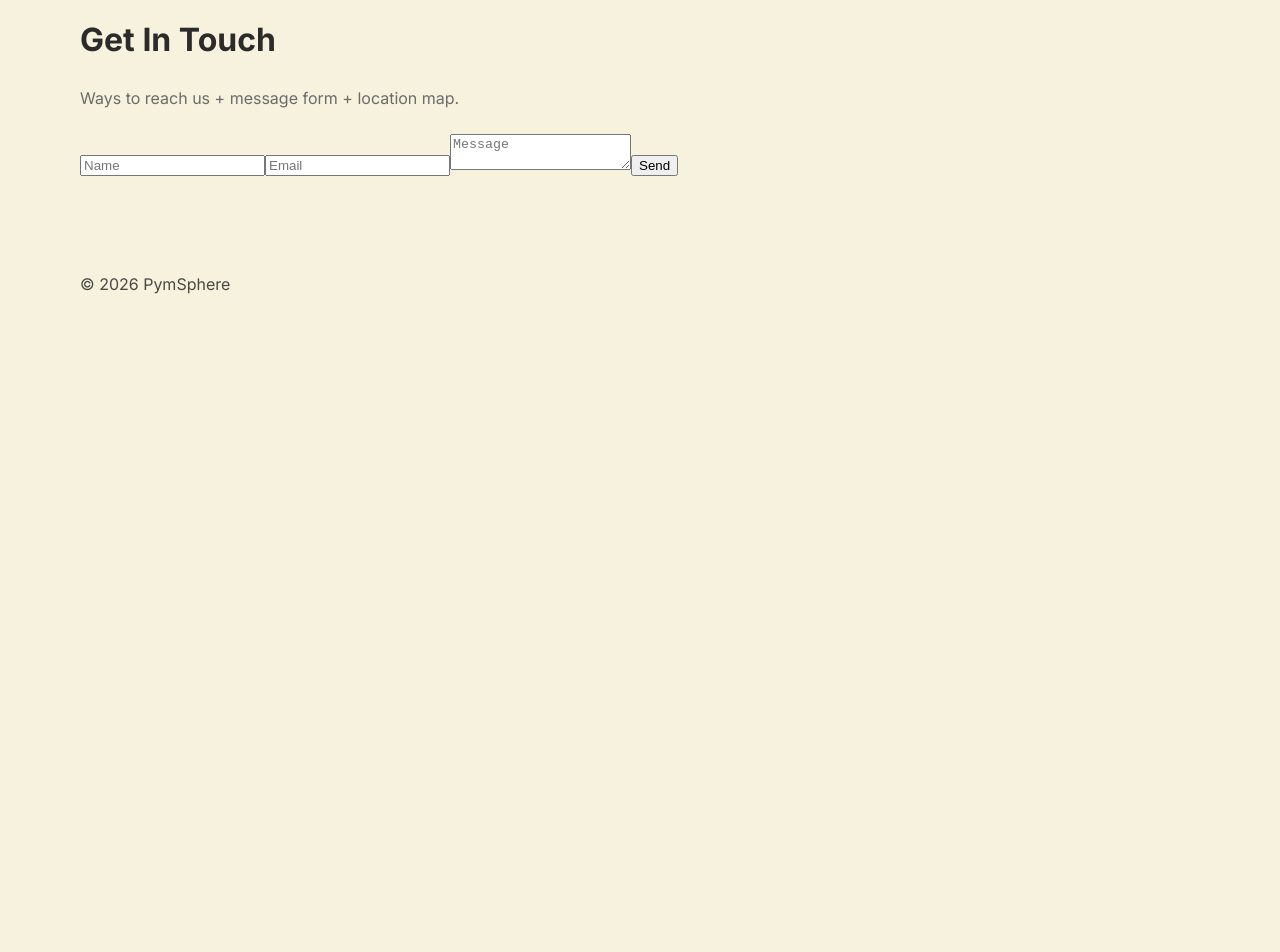
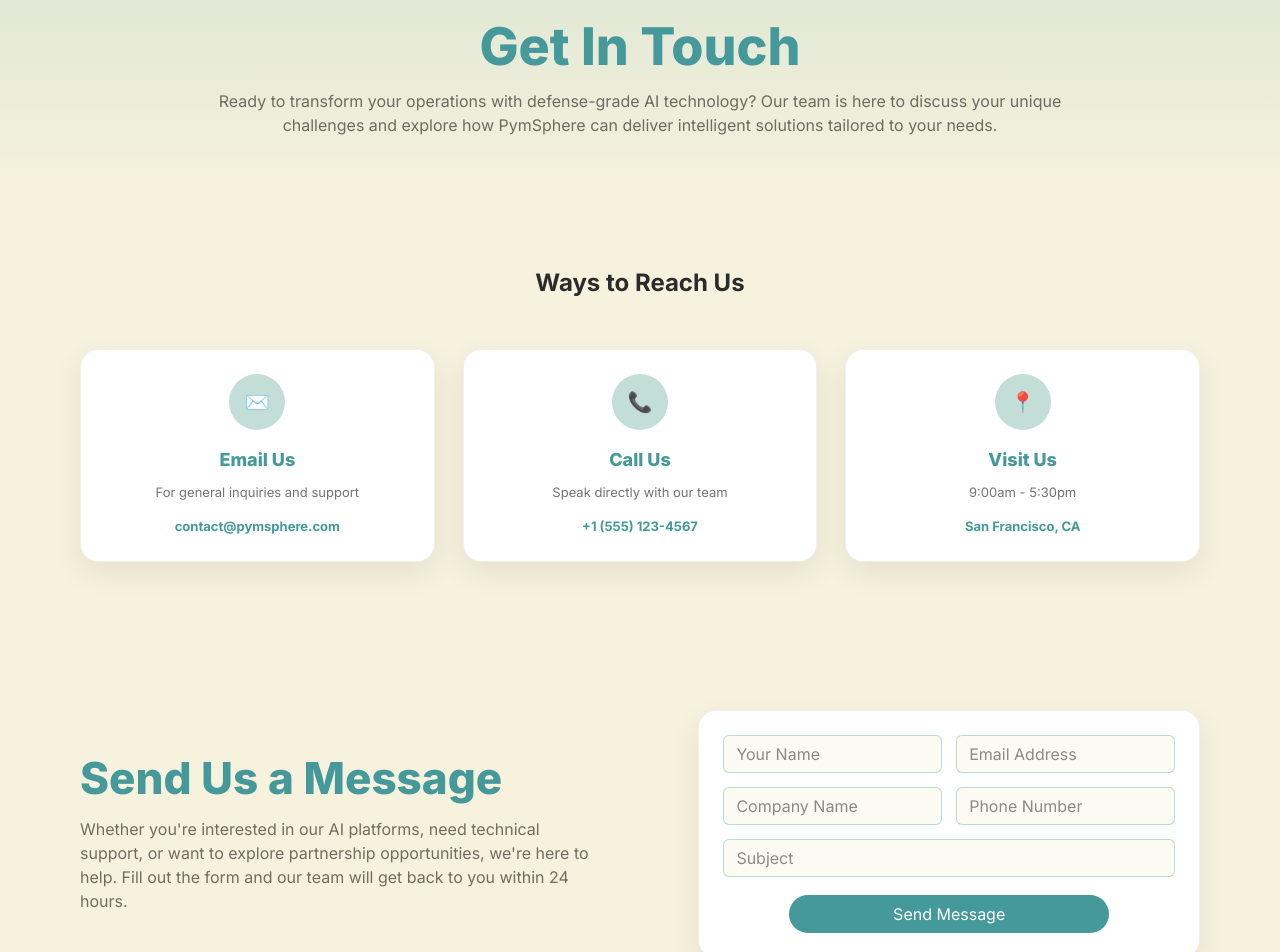
Before and after one commit to BeeDev-ValorCollective/pymSphere-client, a React (Vite) app: page /contact in a window 1280 px wide. Shown: the part 140-1092 px from the top of the page. Before the commit the page ends 800 px from the top, so only its background shows below. Built offline with nearby package versions, Linux system fonts and the light colour scheme; no server answers.

Commit message:
Add Contact page layout and styles

```diff
--- a/src/pages/Contact.jsx
+++ b/src/pages/Contact.jsx
@@ -1,14 +1,146 @@
-import ContactForm from "../components/ContactForm";
+import Section from "../components/Section";
+import Card from "../components/Card";
+import Button from "../components/Button";
+import "./styles/Contact.css";
 
 export default function Contact() {
   return (
-    <div className="container section">
-      <h1>Get In Touch</h1>
-      <p className="muted">Ways to reach us + message form + location map.</p>
+    <div className="contact">
+      {/* HERO */}
+      <section className="contactHero">
+        <div className="container contactHero__inner">
+          <h1 className="contactHero__title">Get In Touch</h1>
+          <p className="contactHero__subtitle">
+            Ready to transform your operations with defense-grade AI technology?
+            Our team is here to discuss your unique challenges and explore how
+            PymSphere can deliver intelligent solutions tailored to your needs.
+          </p>
+        </div>
+      </section>
 
-      <div style={{ marginTop: 24 }}>
-        <ContactForm />
-      </div>
+      {/* WAYS TO REACH US */}
+      <Section
+        title="Ways to Reach Us"
+        className="contactSection contactSection--white"
+      >
+        <div className="contactGrid contactGrid--3">
+          <Card className="contactCard">
+            <div className="contactCard__icon" aria-hidden="true">
+              ✉️
+            </div>
+            <h3 className="contactCard__title">Email Us</h3>
+            <p className="contactCard__text">
+              For general inquiries and support
+            </p>
+            <a
+              className="contactCard__link"
+              href="mailto:contact@pymsphere.com"
+            >
+              contact@pymsphere.com
+            </a>
+          </Card>
+
+          <Card className="contactCard">
+            <div className="contactCard__icon" aria-hidden="true">
+              📞
+            </div>
+            <h3 className="contactCard__title">Call Us</h3>
+            <p className="contactCard__text">Speak directly with our team</p>
+            <a className="contactCard__link" href="tel:+15551234567">
+              +1 (555) 123-4567
+            </a>
+          </Card>
+
+          <Card className="contactCard">
+            <div className="contactCard__icon" aria-hidden="true">
+              📍
+            </div>
+            <h3 className="contactCard__title">Visit Us</h3>
+            <p className="contactCard__text">9:00am - 5:30pm</p>
+            <div className="contactCard__link">San Francisco, CA</div>
+          </Card>
+        </div>
+      </Section>
+
+      {/* SEND MESSAGE */}
+      <section className="contactSplit">
+        <div className="container contactSplit__inner">
+          <div className="contactSplit__copy">
+            <h2 className="contactSplit__title">Send Us a Message</h2>
+            <p className="contactSplit__text">
+              Whether you&#39;re interested in our AI platforms, need technical
+              support, or want to explore partnership opportunities, we&#39;re
+              here to help. Fill out the form and our team will get back to you
+              within 24 hours.
+            </p>
+          </div>
+
+          <Card className="contactFormCard">
+            <form className="contactForm" onSubmit={(e) => e.preventDefault()}>
+              <div className="contactForm__grid">
+                <label className="field">
+                  <span className="srOnly">Your Name</span>
+                  <input
+                    className="input"
+                    type="text"
+                    placeholder="Your Name"
+                  />
+                </label>
+
+                <label className="field">
+                  <span className="srOnly">Email Address</span>
+                  <input
+                    className="input"
+                    type="email"
+                    placeholder="Email Address"
+                  />
+                </label>
+
+                <label className="field">
+                  <span className="srOnly">Company Name</span>
+                  <input
+                    className="input"
+                    type="text"
+                    placeholder="Company Name"
+                  />
+                </label>
+
+                <label className="field">
+                  <span className="srOnly">Phone Number</span>
+                  <input
+                    className="input"
+                    type="tel"
+                    placeholder="Phone Number"
+                  />
+                </label>
+              </div>
+
+              <label className="field field--full">
+                <span className="srOnly">Subject</span>
+                <input className="input" type="text" placeholder="Subject" />
+              </label>
+
+              <div className="contactForm__actions">
+                <Button variant="primary" className="contactForm__btn">
+                  Send Message
+                </Button>
+              </div>
+            </form>
+          </Card>
+        </div>
+      </section>
+
+      {/* LOCATION */}
+      <Section
+        title="Our Location"
+        className="contactSection contactSection--white"
+      >
+        <Card className="locationCard">
+          <div className="locationCard__map" role="img" aria-label="World map">
+            <div className="locationCard__placeholder">Map Image</div>
+          </div>
+        </Card>
+      </Section>
     </div>
   );
 }
--- a/src/pages/styles/Contact.css
+++ b/src/pages/styles/Contact.css
@@ -0,0 +1,227 @@
+/* ===== Contact Page ===== */
+
+.contactHero {
+  padding: 88px 0 64px;
+  background: linear-gradient(
+    180deg,
+    rgba(145, 196, 183, 0.28),
+    rgba(247, 242, 221, 0.92)
+  );
+  text-align: center;
+}
+
+.contactHero__inner {
+  max-width: 980px;
+}
+
+.contactHero__title {
+  margin: 0 0 14px;
+  font-size: 52px;
+  line-height: 1.08;
+  color: var(--teal);
+  font-weight: 800;
+}
+
+.contactHero__subtitle {
+  margin: 0 auto;
+  max-width: 900px;
+  color: rgba(0, 0, 0, 0.55);
+}
+
+/* Sections */
+.contactSection--white {
+  background: #fff;
+}
+
+/* 3-up cards row */
+.contactGrid {
+  display: grid;
+  gap: 28px;
+  align-items: stretch;
+}
+
+.contactGrid--3 {
+  grid-template-columns: repeat(3, 1fr);
+}
+
+.contactCard {
+  text-align: center;
+  padding: 34px 22px;
+  border: 0;
+  background: #f7f2dd;
+  box-shadow: var(--shadow-card);
+}
+
+.contactCard__icon {
+  width: 56px;
+  height: 56px;
+  margin: 0 auto 16px;
+  border-radius: 999px;
+  background: rgba(145, 196, 183, 0.55);
+  display: grid;
+  place-items: center;
+  color: rgba(255, 255, 255, 0.95);
+  font-size: 20px;
+}
+
+.contactCard__title {
+  margin: 0 0 10px;
+  font-size: 18px;
+  font-weight: 800;
+  color: var(--teal);
+}
+
+.contactCard__text {
+  margin: 0 0 10px;
+  font-size: 13px;
+  color: rgba(0, 0, 0, 0.55);
+}
+
+.contactCard__link {
+  display: inline-block;
+  font-weight: 700;
+  font-size: 13px;
+  color: var(--teal);
+}
+
+/* Split area */
+.contactSplit {
+  background: var(--bg);
+  padding: 84px 0;
+}
+
+.contactSplit__inner {
+  display: grid;
+  grid-template-columns: 1.05fr 0.95fr;
+  gap: 64px;
+  align-items: center;
+}
+
+.contactSplit__title {
+  margin: 0 0 14px;
+  font-size: 44px;
+  line-height: 1.1;
+  color: var(--teal);
+  font-weight: 800;
+}
+
+.contactSplit__text {
+  margin: 0;
+  max-width: 520px;
+  color: rgba(0, 0, 0, 0.55);
+}
+
+/* Form card */
+.contactFormCard {
+  border: 0;
+  background: #fff;
+  box-shadow: var(--shadow-card);
+  padding: 26px;
+}
+
+.contactForm__grid {
+  display: grid;
+  grid-template-columns: repeat(2, 1fr);
+  gap: 14px;
+  margin-bottom: 14px;
+}
+
+.field {
+  display: block;
+}
+
+.field--full {
+  margin-bottom: 18px;
+}
+
+/* Inputs */
+.input {
+  width: 100%;
+  height: 38px;
+  border-radius: 6px;
+  border: 1px solid rgba(145, 196, 183, 0.6);
+  background: rgba(247, 242, 221, 0.35);
+  padding: 0 12px;
+  font: inherit;
+  color: rgba(0, 0, 0, 0.75);
+  outline: none;
+}
+
+.input::placeholder {
+  color: rgba(0, 0, 0, 0.45);
+}
+
+.input:focus {
+  border-color: rgba(69, 153, 155, 0.9);
+  box-shadow: 0 0 0 3px rgba(69, 153, 155, 0.15);
+}
+
+.contactForm__actions {
+  display: flex;
+  justify-content: center;
+}
+
+.contactForm__btn {
+  width: 100%;
+  max-width: 320px;
+}
+
+/* Location */
+.locationCard {
+  border: 0;
+  padding: 0;
+  overflow: hidden;
+  background: #fff;
+  box-shadow: var(--shadow-card);
+}
+
+.locationCard__map {
+  width: 100%;
+  height: 280px;
+  background: rgba(0, 0, 0, 0.06);
+  display: grid;
+  place-items: center;
+}
+
+.locationCard__placeholder {
+  color: rgba(0, 0, 0, 0.55);
+  font-weight: 700;
+}
+
+/* Utilities */
+.srOnly {
+  position: absolute;
+  width: 1px;
+  height: 1px;
+  padding: 0;
+  margin: -1px;
+  overflow: hidden;
+  clip: rect(0, 0, 0, 0);
+  white-space: nowrap;
+  border: 0;
+}
+
+/* Responsive */
+@media (max-width: 980px) {
+  .contactGrid--3 {
+    grid-template-columns: 1fr;
+  }
+
+  .contactSplit__inner {
+    grid-template-columns: 1fr;
+  }
+
+  .contactForm__grid {
+    grid-template-columns: 1fr;
+  }
+}
+
+@media (max-width: 520px) {
+  .contactHero__title {
+    font-size: 40px;
+  }
+
+  .contactSplit__title {
+    font-size: 34px;
+  }
+}
```
